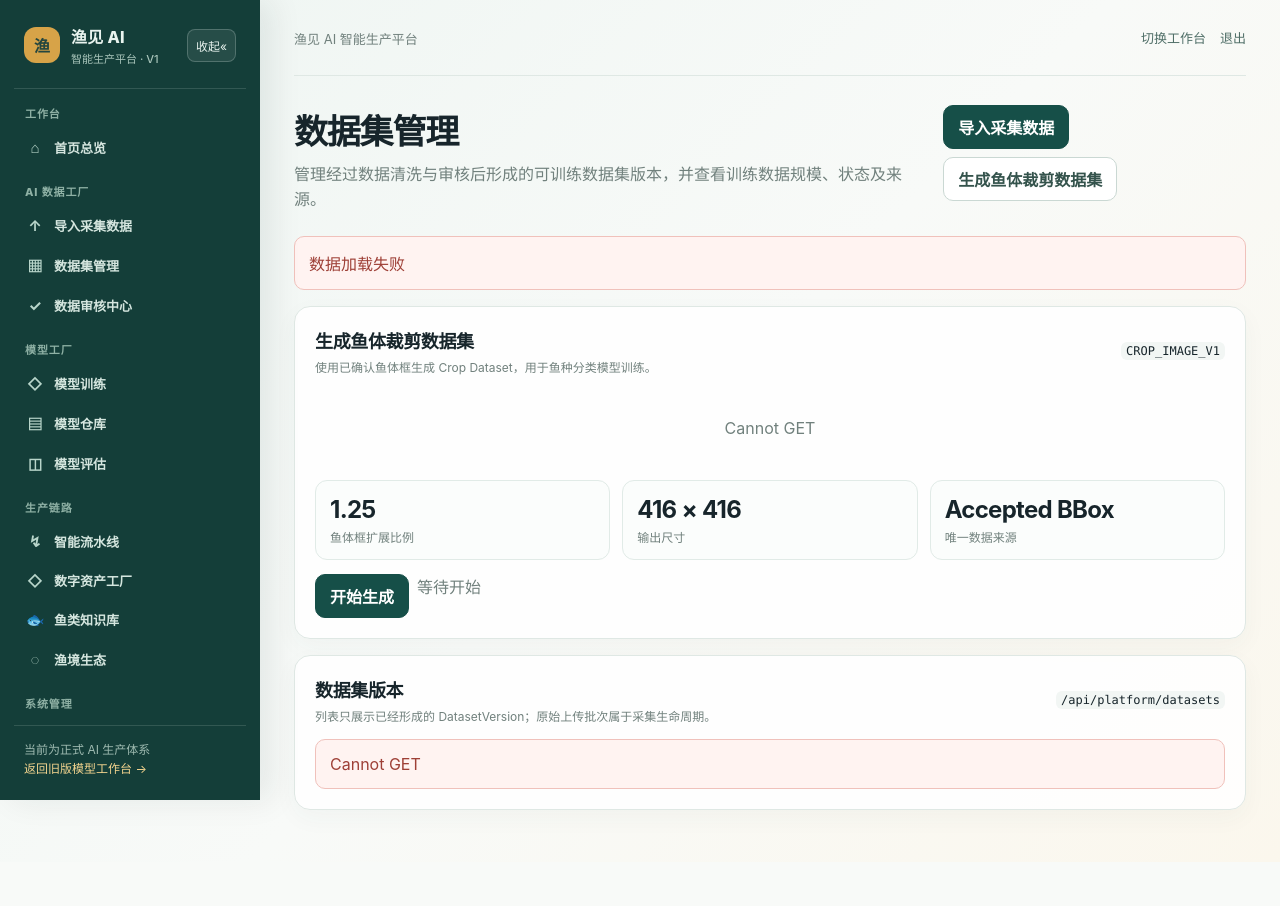
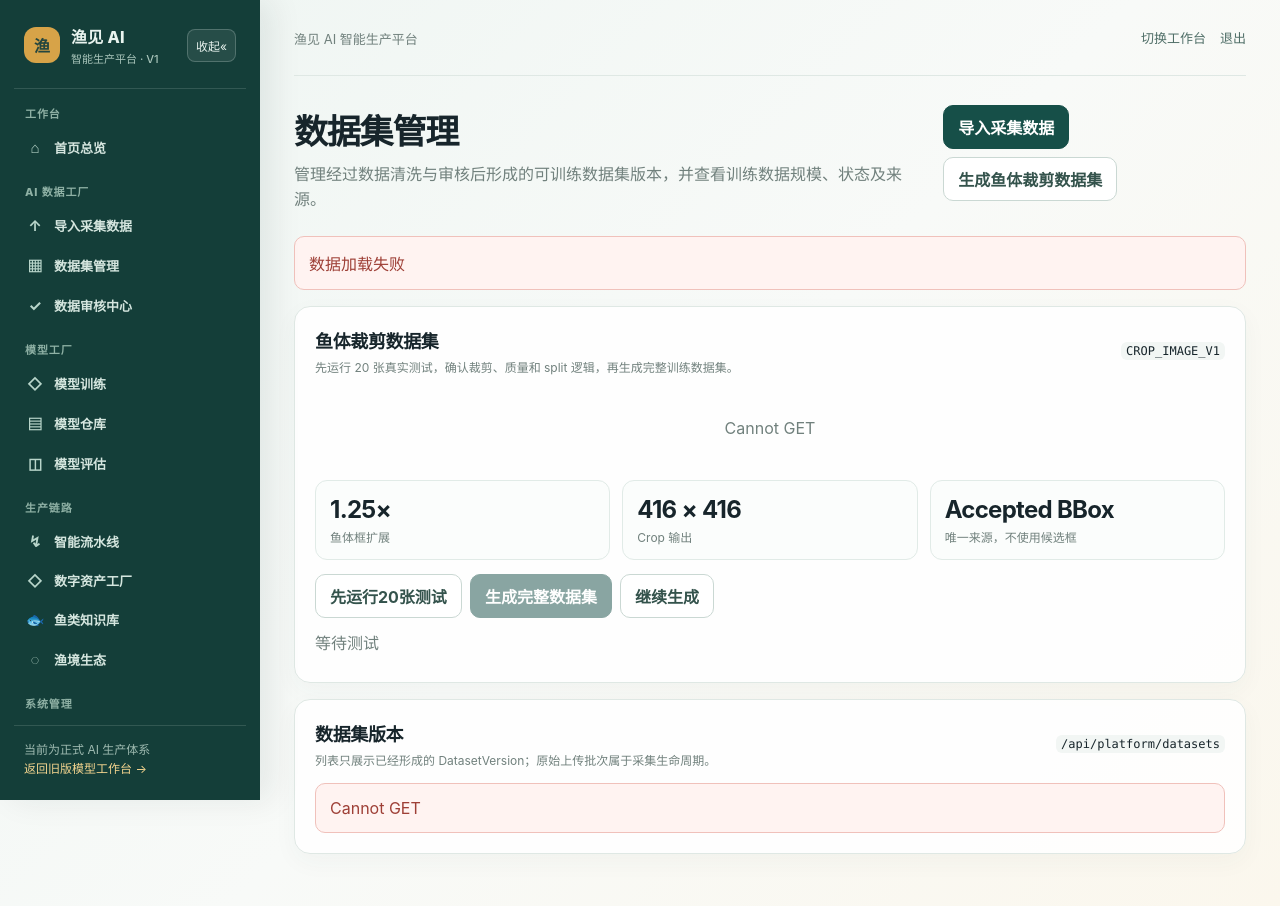
Before and after one commit to pan277942135/Yujian, a FastAPI app: template app/templates/platform/data_datasets.html in a window 1280 px wide. Before the commit the page ends 827 px from the top, so only its background shows below. Run offline with FastAPI, Linux system fonts and the light colour scheme; the template is opened without the code that fills it, so the values that code supplies are empty; some libraries are stand-ins or nearby versions.

Commit message:
feat(platform): add crop smoke and resumable progress UX

```diff
--- a/app/templates/platform/data_datasets.html
+++ b/app/templates/platform/data_datasets.html
@@ -18,21 +18,24 @@
 <section class="panel" style="margin-top:16px" id="cropDatasetPanel">
   <div class="panel-heading">
     <div>
-      <h2>生成鱼体裁剪数据集</h2>
-      <p>使用已确认鱼体框生成 Crop Dataset，用于鱼种分类模型训练。</p>
+      <h2>鱼体裁剪数据集</h2>
+      <p>先运行 20 张真实测试，确认裁剪、质量和 split 逻辑，再生成完整训练数据集。</p>
     </div>
     <span class="code">CROP_IMAGE_V1</span>
   </div>
   <div id="cropPoolState" class="loading">加载 Accepted Fish Pool…</div>
   <div class="stat-grid" style="margin-top:14px">
-    <div class="stat"><strong>1.25</strong><span>鱼体框扩展比例</span></div>
-    <div class="stat"><strong>416 × 416</strong><span>输出尺寸</span></div>
-    <div class="stat"><strong>Accepted BBox</strong><span>唯一数据来源</span></div>
+    <div class="stat"><strong>1.25×</strong><span>鱼体框扩展</span></div>
+    <div class="stat"><strong>416 × 416</strong><span>Crop 输出</span></div>
+    <div class="stat"><strong>Accepted BBox</strong><span>唯一来源，不使用候选框</span></div>
   </div>
   <div class="page-actions" style="margin-top:14px">
-    <button class="button primary" type="button" id="startCropDataset">开始生成</button>
-    <span id="cropJobState" class="muted">等待开始</span>
+    <button class="button" type="button" id="startCropSmoke">先运行20张测试</button>
+    <button class="button primary" type="button" id="startCropFull" disabled>生成完整数据集</button>
+    <button class="button" type="button" id="continueCropJob" hidden>继续生成</button>
   </div>
+  <div id="cropJobState" class="muted" style="margin-top:12px">等待测试</div>
+  <div id="cropJobProgress" class="muted" style="margin-top:8px"></div>
 </section>
 
 <section class="panel" style="margin-top:16px">
@@ -177,68 +180,142 @@
 
 loadDatasets();
 let cropJobTimer = null;
+let cropJobId = null;
+let cropSmokePassed = false;
+
+function cropJobKey(mode) {
+  return mode === 'SMOKE' ? 'yujian.crop.smoke.job' : 'yujian.crop.full.job';
+}
 
 function renderCropPool(pool) {
   const count = Number(pool.count || 0);
   document.getElementById('cropPoolState').innerHTML = count
-    ? '<strong>Accepted Fish Pool：' + esc(count) + '</strong><span class="muted"> 条已确认鱼体框，可生成 DS_CROP_M1_v0.1。</span>'
+    ? '<strong>Accepted Fish Pool：' + esc(count) + '</strong><span class="muted"> 条已确认鱼体框。候选框不会进入生成。</span>'
     : '<span class="muted">当前没有可用的 Accepted BBox。</span>';
-  document.getElementById('startCropDataset').disabled = !count;
+  document.getElementById('startCropSmoke').disabled = !count;
 }
 
 function renderCropJob(job) {
   const target = document.getElementById('cropJobState');
-  if (!job) { target.textContent = '等待开始'; return; }
+  const progress = document.getElementById('cropJobProgress');
+  const full = document.getElementById('startCropFull');
+  const continueButton = document.getElementById('continueCropJob');
+  if (!job) {
+    target.textContent = '等待测试';
+    progress.textContent = '';
+    continueButton.hidden = true;
+    full.disabled = !cropSmokePassed;
+    return;
+  }
   const status = String(job.status || 'PENDING').toUpperCase();
-  const detail = job.processed != null && job.source_count ? '（' + job.processed + '/' + job.source_count + '）' : '';
+  const processed = Number(job.processed || job.cursor || 0);
+  const source = Number(job.source_count || 0);
+  const counts = 'GOOD ' + Number(job.good_count || 0) + ' · WARNING ' +
+    Number(job.warning_count || 0) + ' · INVALID ' + Number(job.invalid_count || 0);
+  progress.textContent = source
+    ? '已处理 ' + processed + ' / ' + source + '　' + counts
+    : counts;
   if (status === 'SUCCESS') {
-    target.innerHTML = '<span class="status-tag status-ready"><span class="status-dot"></span>已完成 ' + esc(job.generated_count || 0) + ' 条' + detail + '</span>';
+    target.innerHTML = '<span class="status-tag status-ready"><span class="status-dot"></span>' +
+      (job.mode === 'SMOKE' ? '20张测试通过' : '完整数据集已生成') + '</span>';
+    continueButton.hidden = true;
+    if (job.mode === 'SMOKE') {
+      cropSmokePassed = true;
+      full.disabled = false;
+      localStorage.setItem('yujian.crop.smoke.passed', '1');
+    }
+    if (job.mode === 'FULL') full.disabled = true;
   } else if (status === 'FAILED') {
-    target.innerHTML = '<span class="status-tag status-error"><span class="status-dot"></span>生成失败：' + esc(job.error || '请查看日志') + '</span>';
+    target.innerHTML = '<span class="status-tag status-error"><span class="status-dot"></span>生成中断：' +
+      esc(job.error || '请查看高级错误信息') + '</span>';
+    continueButton.hidden = false;
+    full.disabled = !cropSmokePassed;
   } else {
-    target.innerHTML = '<span class="status-tag status-review"><span class="status-dot"></span>' + (status === 'RUNNING' ? '生成中' : '排队中') + detail + '</span>';
+    target.innerHTML = '<span class="status-tag status-review"><span class="status-dot"></span>' +
+      (status === 'RUNNING' ? '正在生成' : '任务已创建') + '</span>';
+    continueButton.hidden = true;
+    full.disabled = !cropSmokePassed;
   }
 }
 
-async function pollCropJob(jobId) {
+async function advanceCropJob(jobId) {
+  cropJobId = jobId;
   if (cropJobTimer) clearTimeout(cropJobTimer);
   try {
-    const job = await platformFetch('/api/platform/datasets/crop/jobs/' + encodeURIComponent(jobId));
+    let job = await platformFetch('/api/platform/datasets/crop/jobs/' + encodeURIComponent(jobId));
     renderCropJob(job);
-    if (!['SUCCESS', 'FAILED'].includes(String(job.status || '').toUpperCase())) {
-      cropJobTimer = setTimeout(() => pollCropJob(jobId), 1500);
-    } else if (String(job.status).toUpperCase() === 'SUCCESS') {
+    if (['SUCCESS', 'FAILED'].includes(String(job.status || '').toUpperCase())) {
+      if (String(job.status).toUpperCase() === 'SUCCESS' && job.mode === 'FULL') await loadDatasets();
+      return;
+    }
+    job = await platformFetch('/api/platform/datasets/crop/jobs/' + encodeURIComponent(jobId) + '/step', {method:'POST'});
+    renderCropJob(job);
+    if (String(job.status || '').toUpperCase() === 'SUCCESS' && job.mode === 'FULL') {
       await loadDatasets();
+      return;
+    }
+    if (String(job.status || '').toUpperCase() !== 'FAILED') {
+      cropJobTimer = setTimeout(() => advanceCropJob(jobId), 250);
     }
   } catch (error) {
     document.getElementById('cropJobState').textContent = platformError(error);
+    document.getElementById('continueCropJob').hidden = false;
   }
 }
 
-async function startCropDataset() {
-  const button = document.getElementById('startCropDataset');
+async function createCropJob(mode) {
+  const button = mode === 'SMOKE' ? document.getElementById('startCropSmoke') : document.getElementById('startCropFull');
   button.disabled = true;
-  renderCropJob({status:'PENDING'});
+  renderCropJob({status:'PENDING', mode:mode, source_count: mode === 'SMOKE' ? 20 : 0});
   try {
     const job = await platformFetch('/api/platform/datasets/crop/create', {
       method: 'POST',
       headers: {'Content-Type': 'application/json'},
-      body: JSON.stringify({source:'accepted_bbox', dataset_name:'DS_CROP_M1_v0.1', expand_ratio:1.25, size:416}),
+      body: JSON.stringify({
+        source:'accepted_bbox',
+        dataset_name: mode === 'SMOKE' ? 'DS_CROP_M1_v0.1_SMOKE' : 'DS_CROP_M1_v0.1',
+        expand_ratio:1.25,
+        size:416,
+        mode:mode,
+        limit: mode === 'SMOKE' ? 20 : null,
+      }),
     });
-    renderCropJob(job);
-    pollCropJob(job.job_id);
+    localStorage.setItem(cropJobKey(mode), job.job_id);
+    if (mode === 'SMOKE') cropSmokePassed = false;
+    await advanceCropJob(job.job_id);
   } catch (error) {
     button.disabled = false;
     document.getElementById('cropJobState').textContent = platformError(error);
   }
 }
 
+async function resumeCropJob() {
+  if (cropJobId) await advanceCropJob(cropJobId);
+}
+
 document.getElementById('openCropGenerator').addEventListener('click', () => {
   document.getElementById('cropDatasetPanel').scrollIntoView({behavior:'smooth', block:'start'});
 });
-document.getElementById('startCropDataset').addEventListener('click', startCropDataset);
+document.getElementById('startCropSmoke').addEventListener('click', () => createCropJob('SMOKE'));
+document.getElementById('startCropFull').addEventListener('click', () => createCropJob('FULL'));
+document.getElementById('continueCropJob').addEventListener('click', resumeCropJob);
+
 platformFetch('/api/platform/fish-pool/accepted').then(renderCropPool).catch(error => {
   document.getElementById('cropPoolState').textContent = platformError(error);
 });
+
+if (localStorage.getItem('yujian.crop.smoke.passed') === '1') cropSmokePassed = true;
+for (const mode of ['SMOKE', 'FULL']) {
+  const savedJob = localStorage.getItem(cropJobKey(mode));
+  if (savedJob) {
+    platformFetch('/api/platform/datasets/crop/jobs/' + encodeURIComponent(savedJob))
+      .then(job => {
+        if (job.mode === 'SMOKE' && job.status === 'SUCCESS') cropSmokePassed = true;
+        renderCropJob(job);
+        if (!['SUCCESS','FAILED'].includes(String(job.status || '').toUpperCase())) advanceCropJob(savedJob);
+      })
+      .catch(() => {});
+  }
+}
 </script>
 {% endblock %}
```
